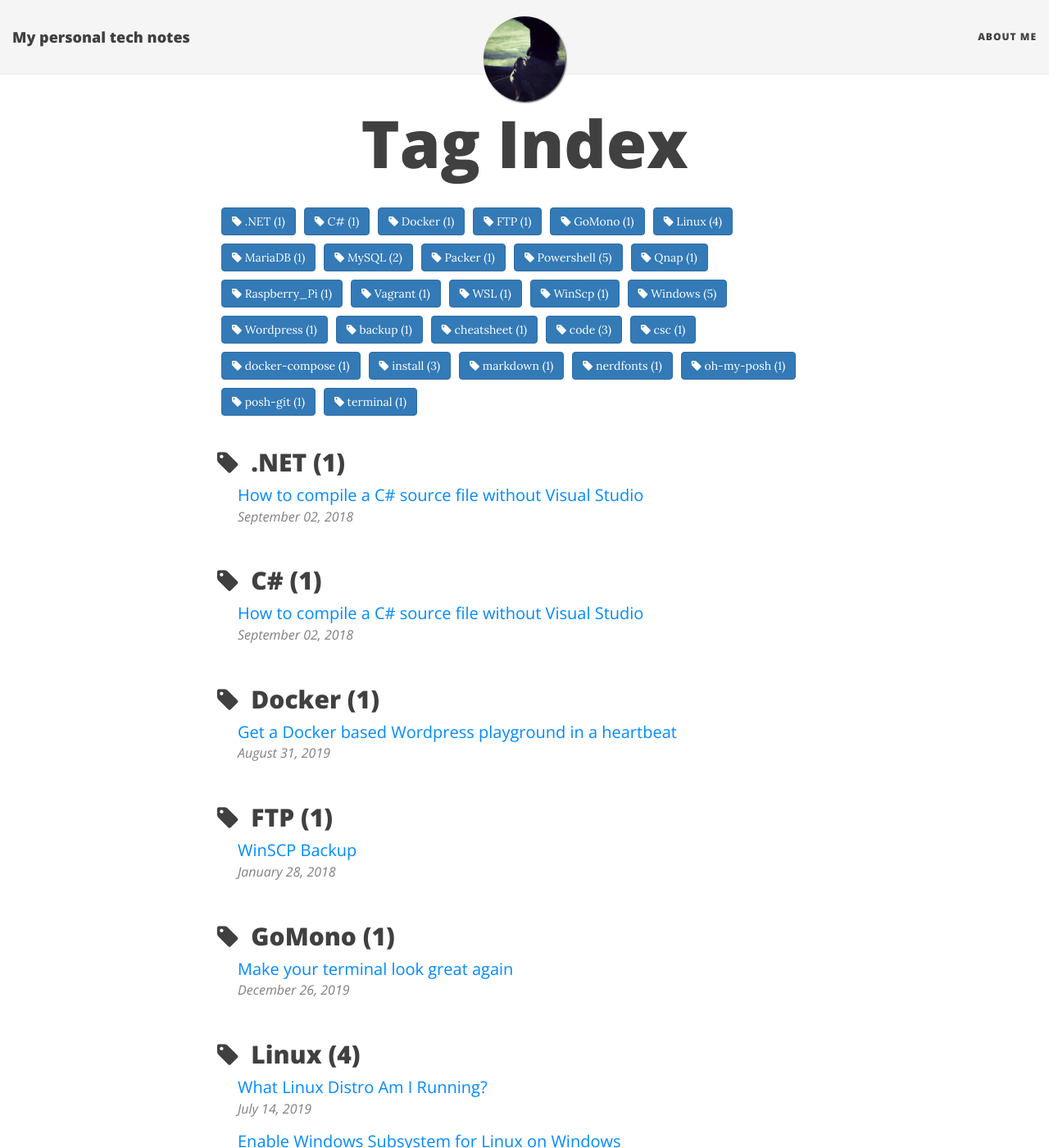
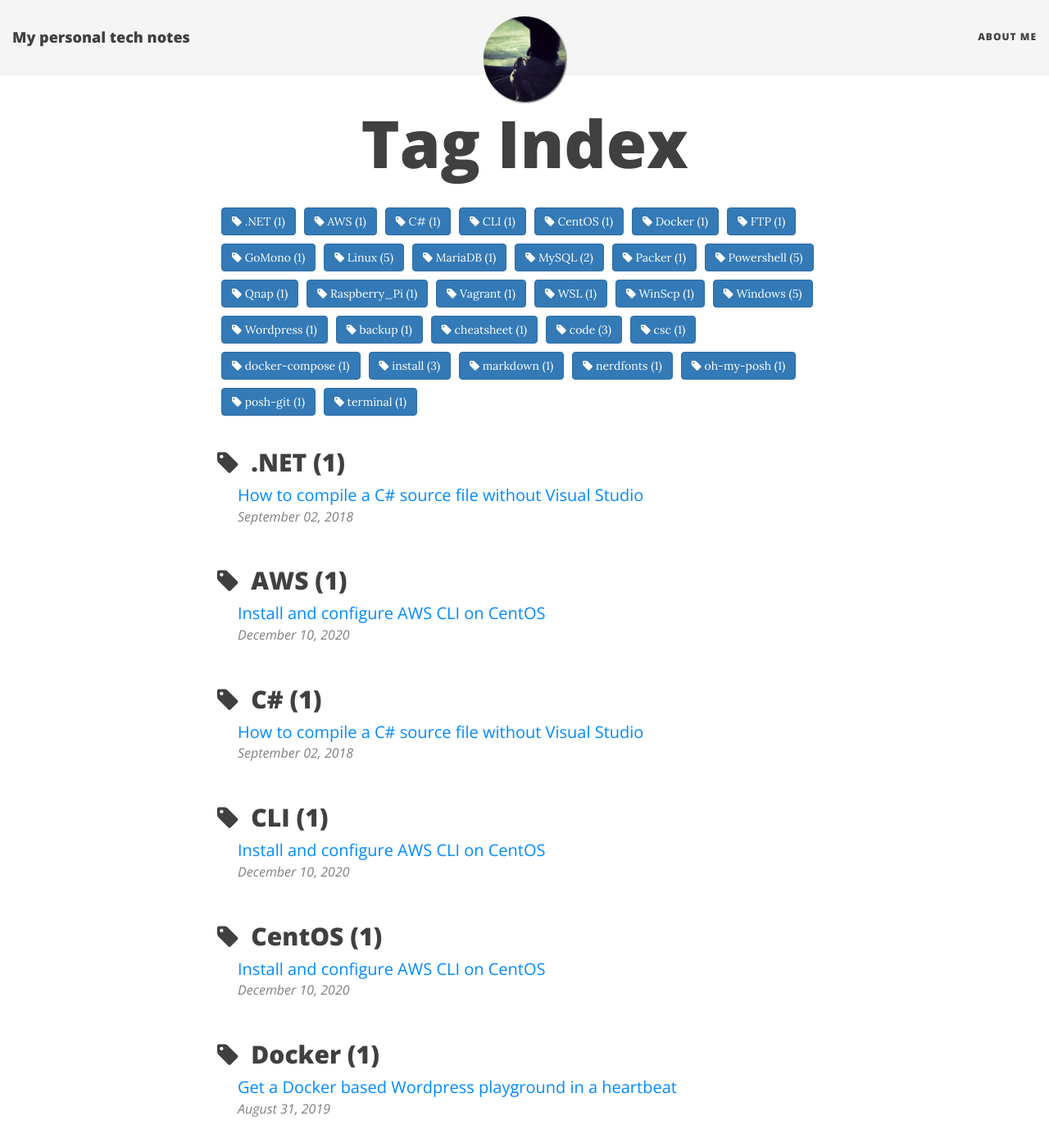
Before and after one commit to danielschwensen/danielschwensen.github.io, a Jekyll site: the page built from tags.html, in a window 1280 px wide and 1400 px high. Shown: the whole window at 82% size. Built offline with Jekyll 4.4.1, drawn with Linux system fonts in a browser that asks for light colours; nearby versions of some CDN libraries; some of the changed text lies outside the part shown.

Commit message:
post upload

`````diff
--- /dev/null
+++ b/_posts/2020-12-10-AWS_CLI_on_CentOS.md
@@ -0,0 +1,23 @@
+---
+layout: post
+title: "Install and configure AWS CLI on CentOS"
+date: 2020-12-10
+categories: Cloud OS
+tags: AWS CentOS CLI Linux
+---
+
+# Linux Install
+
+````bash
+sudo yum install epel-release
+sudo yum install python-pip
+sudo pip install awscli
+````
+
+Run aws configure and enter the access key ID and secret access key you noted down earlier in the lesson, with us-east-1 as the region and json as the default output format.
+
+# Testing
+
+````bash
+aws s3 ls
+````
`````
Also changed, not shown: _posts/2019-11-21-determine_dot_net_versions.md (+1 -1 lines), _posts/2019-12-26-make your terminal look great again.md (+1 -1 lines).
